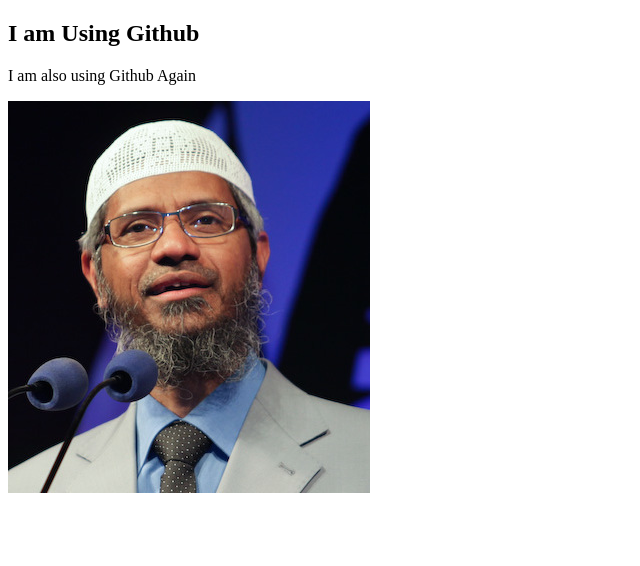
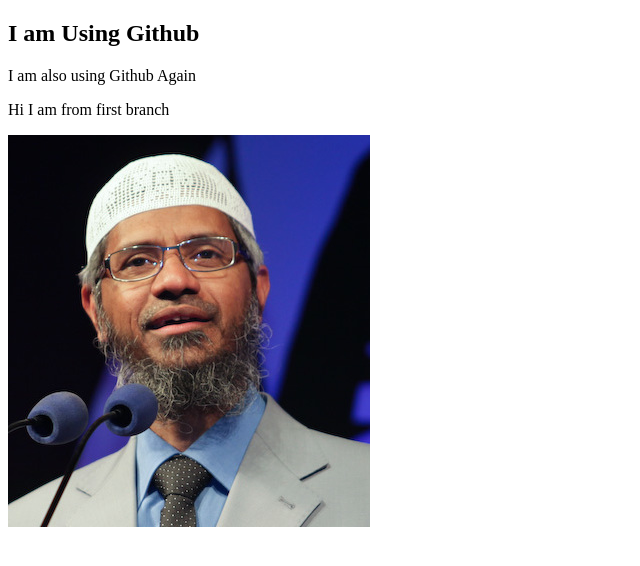
Before and after one commit to sazzadhossainbd/first-practice, a plain HTML site: page index.html in a window 1280 px wide. Shown: the whole page, without its empty margins (0-640 px from the left). Drawn offline with Linux system fonts and the light colour scheme.

Commit message:
Add from another branch

```diff
--- a/index.html
+++ b/index.html
@@ -9,6 +9,7 @@
 <body>
     <h2>I am Using Github</h2>
     <p>I am also using Github Again</p>
+    <p>Hi I am from first branch</p>
     <img src="naik.jpg" alt="Naik">
 </body>
 </html>
```
